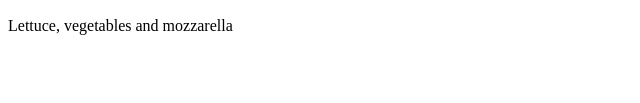
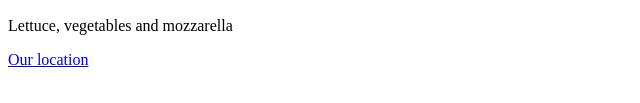
Before and after one commit to Orliland/intro_front-end-developer, a plain HTML site: page week2/index.html in a window 1280 px wide. Shown: the part 195-298 px from the top of the page, without its empty margins (0-640 px from the left). Drawn offline with Linux system fonts and the light colour scheme.

Commit message:
Code for Linking documents class

```diff
--- a/week2/index.html
+++ b/week2/index.html
@@ -9,5 +9,6 @@
     <p>Chickpea, herbs and spices</p>
     <h2>Pasta Salad</h2>
     <p>Lettuce, vegetables and mozzarella</p>
+    <a href="./location.html">Our location</a>
   </body>
 </html>
```
